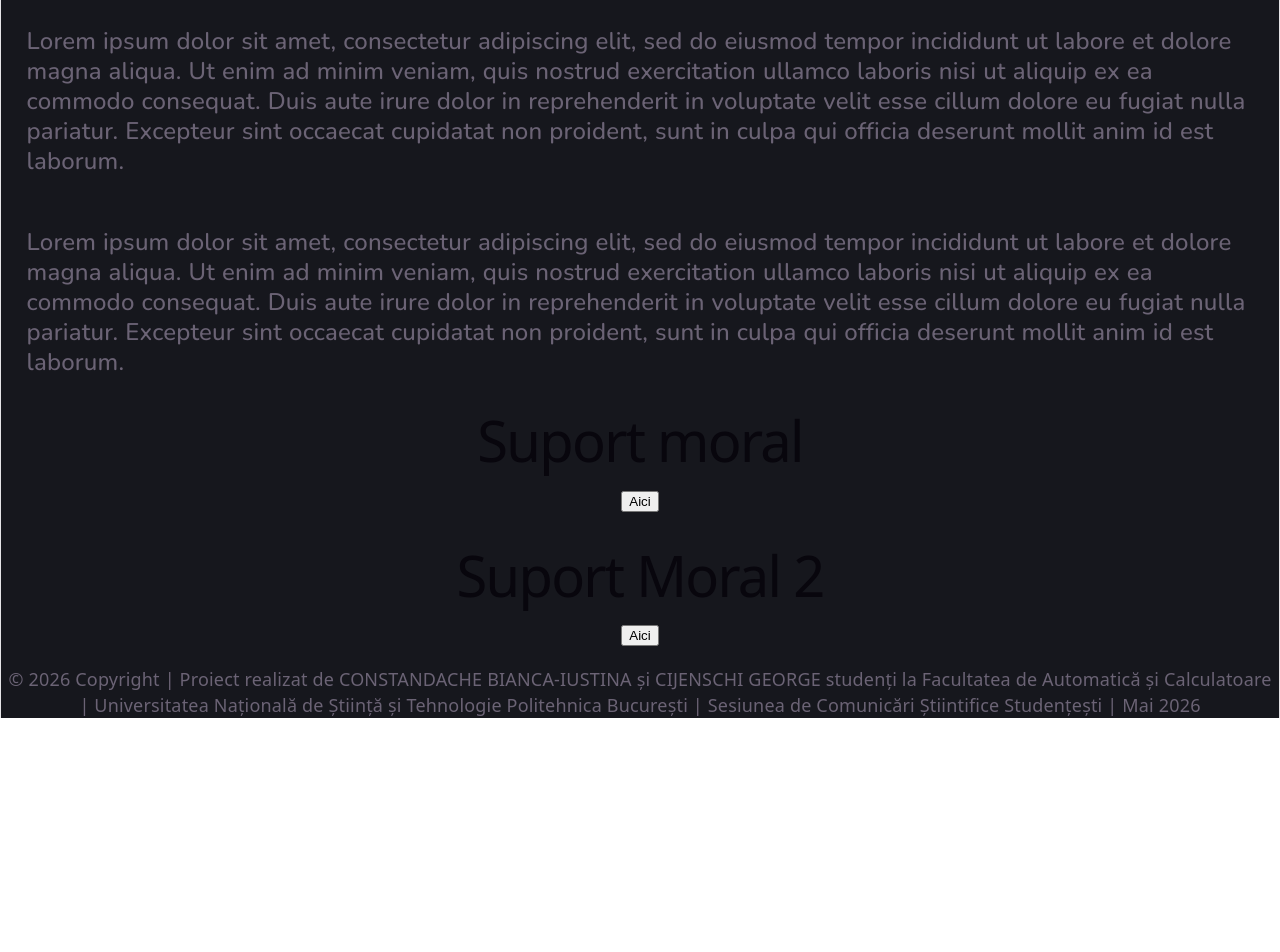
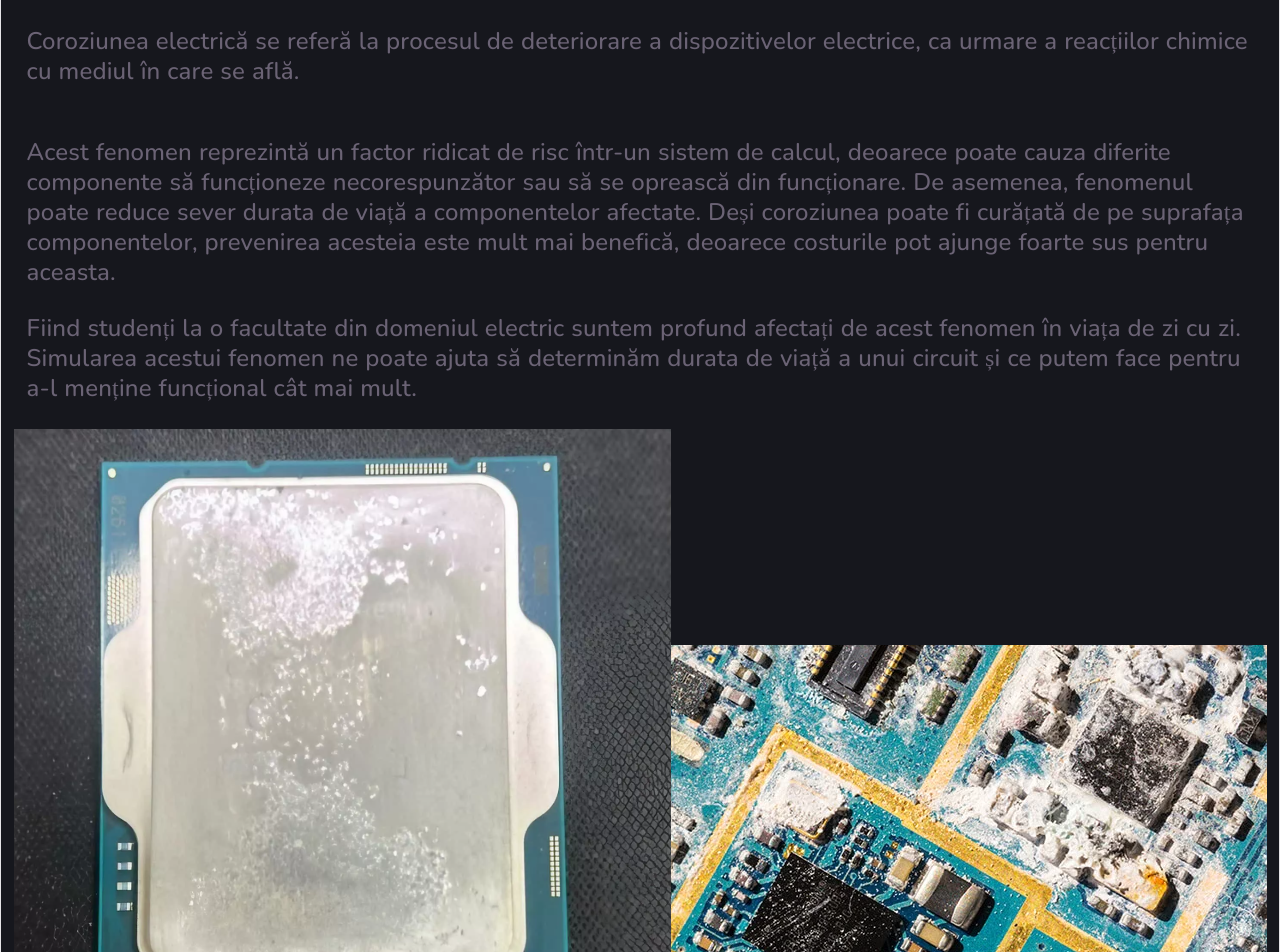
Before and after one commit to mimenschi/proiect_chimie, a React (Vite) app in the folder protectia-catodica/: page / in a window 1280 px wide. Shown: the part 540-1492 px from the top of the page. Before the commit the page ends 1258 px from the top, so only its background shows below. Built offline with nearby package versions, Linux system fonts and the light colour scheme.

Commit message:
Add: pagina principala

```diff
--- a/protectia-catodica/src/site/Header.jsx
+++ b/protectia-catodica/src/site/Header.jsx
@@ -2,6 +2,8 @@ import React from 'react'
 import Experiment from '../pages/Experiment.jsx'
 import Teorie from '../pages/Teorie.jsx'
 import '../pages/TeorieStyle.css'
+import CPU from "../assets/CPU.png"
+import PB from "../assets/motherboard.png"
 
 
 function Header() {
@@ -21,18 +23,32 @@ function Header() {
             în evidenţă ce metale pot fi utilizate ca anozi de sacrificiu.
             </p>
             <h1 className="titlu">Motivație:</h1>
-            <p className="textTeorie fade-in-on-load"> Lorem ipsum dolor sit amet, consectetur adipiscing elit, sed do eiusmod tempor incididunt ut labore et dolore magna aliqua.
-                Ut enim ad minim veniam, quis nostrud exercitation ullamco laboris nisi ut aliquip ex ea commodo consequat.
-            Duis aute irure dolor in reprehenderit in voluptate velit esse cillum dolore eu fugiat nulla pariatur. Excepteur sint occaecat cupidatat non proident,
-            sunt in culpa qui officia deserunt mollit anim id est laborum.
+            <p className="textTeorie fade-in-on-load"> Coroziunea electrică se referă la procesul de deteriorare a dispozitivelor electrice, ca urmare a reacțiilor chimice cu mediul în care se află.
             </p>
             <br />
             <p className="textTeorie fade-in-on-load">
-            Lorem ipsum dolor sit amet, consectetur adipiscing elit, sed do eiusmod tempor incididunt ut labore et dolore magna aliqua. Ut enim ad minim veniam,
-            quis nostrud exercitation ullamco laboris nisi ut aliquip ex ea commodo consequat.
-            Duis aute irure dolor in reprehenderit in voluptate velit esse cillum dolore eu fugiat nulla pariatur. Excepteur sint occaecat cupidatat non proident,
-            sunt in culpa qui officia deserunt mollit anim id est laborum.
+            Acest fenomen reprezintă un factor ridicat de risc într-un sistem de calcul, deoarece poate cauza diferite componente să funcționeze necorespunzător sau să se oprească din funcționare.
+            De asemenea, fenomenul poate reduce sever durata de viață a componentelor afectate. Deși coroziunea poate fi curățată de pe suprafața componentelor, prevenirea acesteia este mult mai benefică,
+            deoarece costurile pot ajunge foarte sus pentru aceasta.
             </p>
+            <p className="textTeorie fade-in-on-load">
+            Fiind studenți la o facultate din domeniul electric suntem profund afectați de acest fenomen în viața de zi cu zi.
+            Simularea acestui fenomen ne poate ajuta să determinăm durata de viață a unui circuit și ce
+            putem face pentru a-l menține funcțional cât mai mult.
+            </p>
+
+             <div className="poze">
+                 <img className="pozaCPU fade-in-on-load"
+                     src={CPU}
+                     alt="CPU"
+
+                 />
+                 <img className="pozaCPU fade-in-on-load"
+                     src={PB}
+                     alt="Motherboard"
+
+                 />
+             </div>
         </header>
     );
 }
--- a/protectia-catodica/src/site/HeaderStyle.css
+++ b/protectia-catodica/src/site/HeaderStyle.css
@@ -11,3 +11,20 @@
     opacity: 1;
     transform: translateY(0);
 }
+
+.pozaCPU{
+    max-width: 45%;
+    height: auto;
+    border-radius: 8px;
+    gap: 20px;
+    box-shadow: 0 4px 12px rgba(0, 0, 0, 0.3);
+}
+
+.poze{
+    display: flex !important;
+    flex-direction: row !important;
+    justify-content: space-between;
+    gap: 40px;
+    margin: 40px auto;
+    width: 100%;
+}
```
Also changed, not shown: protectia-catodica/src/assets/CPU.png (added), protectia-catodica/src/assets/motherboard.png (added).
